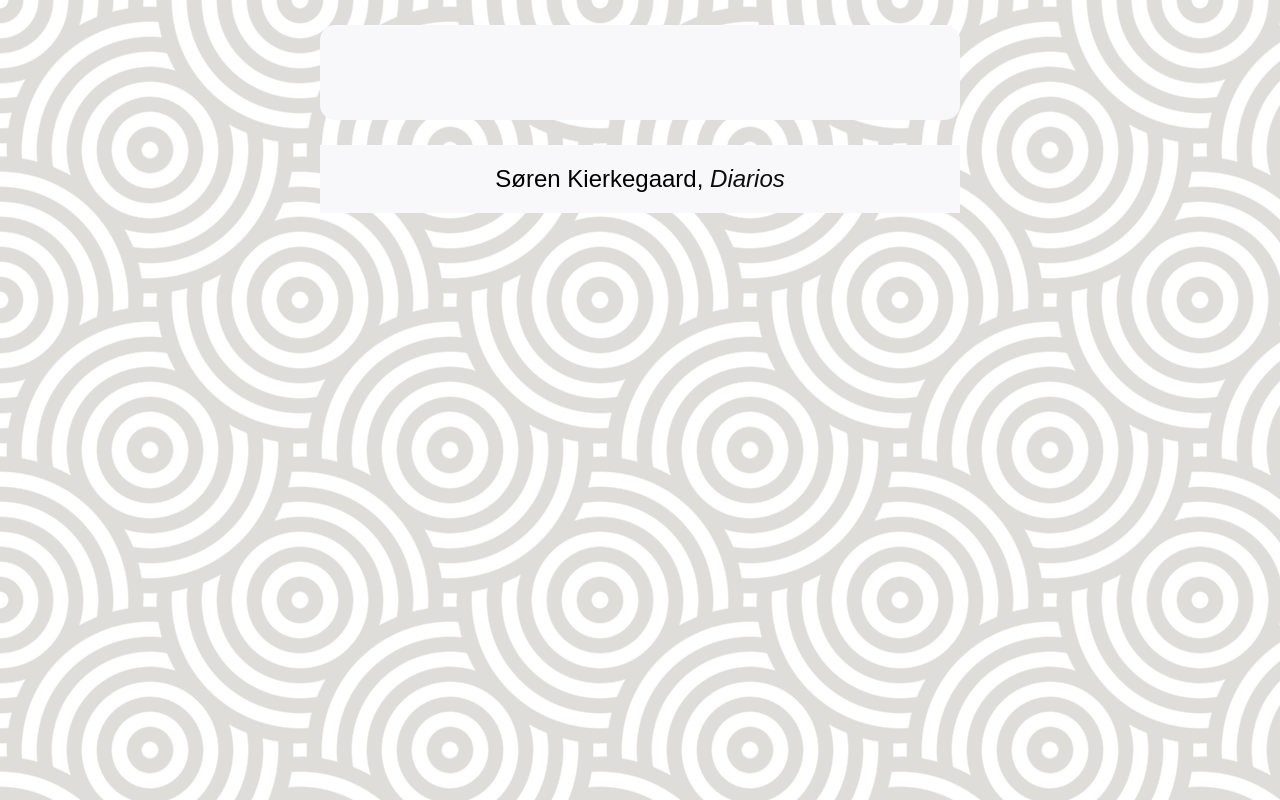
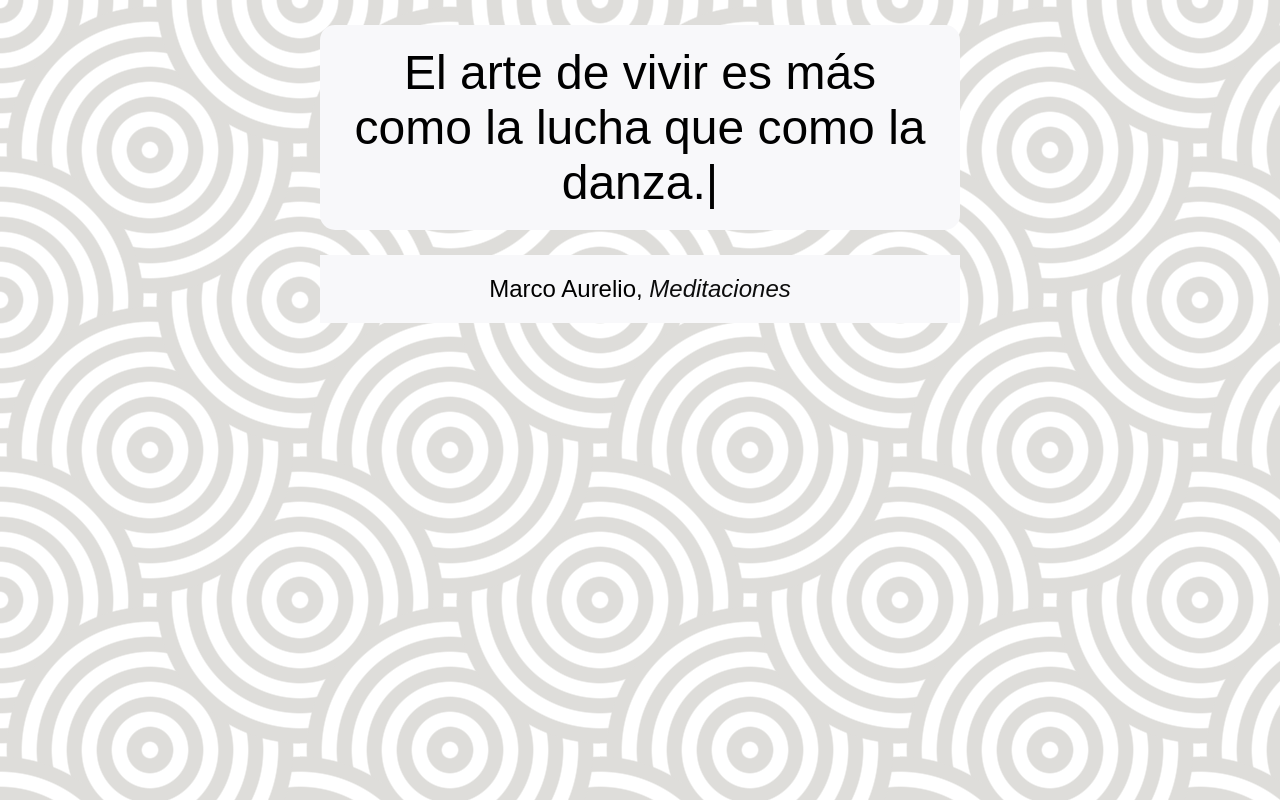
Before and after one commit to scsanchez/philosophy-quotes, a React (Vite) app: page / in a window 1280 px wide. Built offline with nearby package versions, Linux system fonts and the light colour scheme; a web font is replaced by a local one.

Commit message:
fixed error when app start

```diff
--- a/src/App.tsx
+++ b/src/App.tsx
@@ -11,6 +11,12 @@ const getInitialDailyQuote = () => {
 
   if (today === storedDate && storedIndex !== null) {
     initialQuote = quotes[parseInt(storedIndex, 10)];
+  } else {
+    const randomIndex = Math.floor(Math.random() * quotes.length);
+    initialQuote = quotes[randomIndex];
+
+    localStorage.setItem("date", today);
+    localStorage.setItem("quoteIndex", randomIndex.toString());
   }
 
   return initialQuote;
@@ -41,9 +47,6 @@ function App() {
       setDailyQuote(quotes[randomIndex]);
       localStorage.setItem("date", today);
       localStorage.setItem("quoteIndex", randomIndex.toString());
-    } else {
-      const lastQuote = quotes[storedIndex ? parseInt(storedIndex, 10) : 0];
-      setDailyQuote(lastQuote);
     }
   }, []);
 
```
